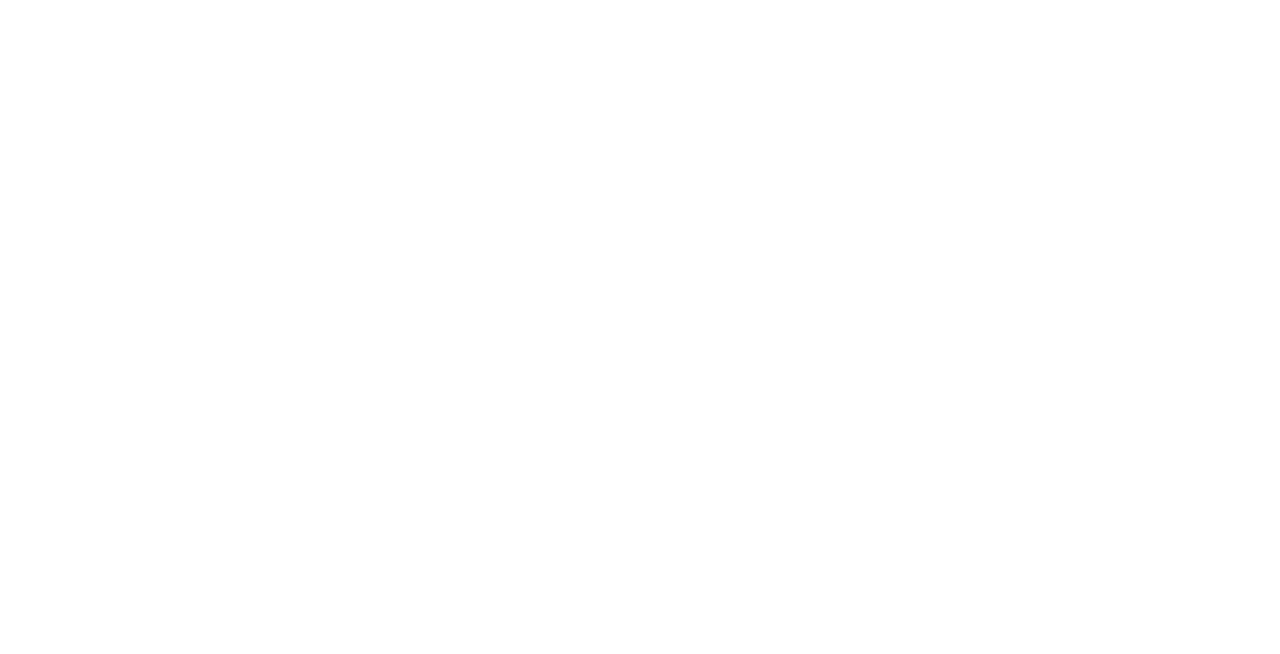
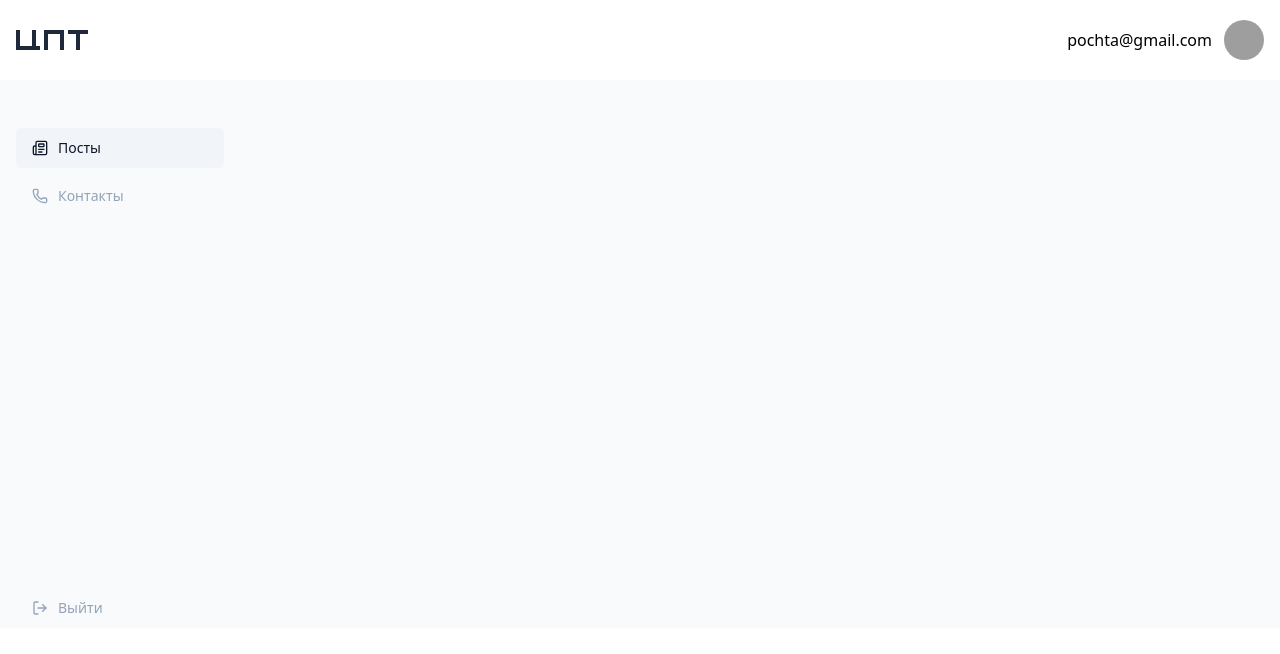
Before and after one commit to egorikk58/react-vite, a React (Vite) app: page /lead in a window 1280 px wide. Before the commit this address had no page. Shown: the top 654 px of the page. Built offline with nearby package versions, Linux system fonts and the light colour scheme; grey boxes are pictures that could not be loaded.

Commit message:
Все что успел до дд

```diff
--- a/package.json
+++ b/package.json
@@ -10,7 +10,7 @@
     "preview": "vite preview"
   },
   "dependencies": {
-    "@radix-ui/react-avatar": "^1.1.1",
+    "@radix-ui/react-avatar": "^1.1.2",
     "@radix-ui/react-label": "^2.1.0",
     "@radix-ui/react-slot": "^1.1.0",
     "class-variance-authority": "^0.7.1",
--- a/src/App.tsx
+++ b/src/App.tsx
@@ -1,5 +1,7 @@
 import Auth from "@/page/auth.tsx";
 import {Routes, Route} from "react-router"
+import Lead from "./page/lead";
+import Login from "./components/auth/login";
 
 
 
@@ -8,6 +10,8 @@ export default function App() {
         <div className={"w-full h-full bg-slate-50"}>
             <Routes>
                 <Route path="/auth/*" element={<Auth/>}/>
+                <Route path="/lead/*" element={<Lead/>}/>
+                <Route path="/" element={<Login/>}/>
             </Routes>
 
         </div>
--- a/src/components/auth/login.tsx
+++ b/src/components/auth/login.tsx
@@ -3,7 +3,7 @@ import {Input} from "@/components/ui/input.tsx";
 import {Button} from "@/components/ui/button.tsx";
 import {NavLink} from "react-router";
 
-const Login = () => {
+export default function Login(){
     return (
         <div className={"bg-slate-50 w-screen h-screen flex items-center justify-center"}>
             <div className={"w-[416px] box-border p-4 bg-white rounded-2xl flex flex-col gap-4"}>
@@ -28,5 +28,3 @@ const Login = () => {
         </div>
     );
 };
-
-export default Login;
--- /dev/null
+++ b/src/components/lead/Header.tsx
@@ -0,0 +1,21 @@
+// npx shadcn@latest add avatar
+import logo from "@/assets/logo.svg";
+import { Avatar, AvatarFallback, AvatarImage } from "@/components/ui/avatar.tsx";
+
+export default function Header(){
+    return (
+        <div className={"w-full h-20 bg-white sticky top-0 z-20"}>
+            <div className={"w-[1248px] h-full m-auto flex items-center justify-between"}>
+                <img src={logo} alt=""/>
+                <div className={"flex items-center gap-3"}>
+                    <span>pochta@gmail.com</span>
+                    <Avatar>
+                        <AvatarImage src="https://github.com/shadcn.png" />
+                        <AvatarFallback>CN</AvatarFallback>
+                    </Avatar>
+
+                </div>
+            </div>
+        </div>
+    );
+};
--- /dev/null
+++ b/src/components/lead/sidebar/sidebar.tsx
@@ -0,0 +1,15 @@
+import {Phone, Newspaper, LogOut} from "lucide-react";
+import SideButton from "./sidebutton";
+export default function Sidebar() {
+    return (
+        <div className={"w-52 h-[500px] sticky top-[128px] flex flex-col justify-between"}>
+            <div className={"flex flex-col gap-2"}>
+                <SideButton variation = {"active"} title={"Посты"} icon={<Newspaper/>}/>
+                <SideButton title={"Контакты"} icon={<Phone />}/>
+            </div>
+            <div>
+                <SideButton title={"Выйти"} icon={<LogOut />}/>
+            </div>
+        </div>
+    );
+};
--- /dev/null
+++ b/src/components/lead/sidebar/sidebutton.tsx
@@ -0,0 +1,30 @@
+import {Button} from "@/components/ui/button.tsx";
+import {NavLink} from "react-router";
+import {FC} from "react";
+
+interface SidebarButtonProps {
+    icon: JSX.Element;
+    title: string;
+    variation?: "default" | "active";
+}
+
+const SideButton: FC<SidebarButtonProps> = ({icon, title, variation}) => {
+    let btnStyle = "bg-transparent";
+    let spanStyle = "text-slate-400";
+
+    if (variation === "active") {
+        btnStyle = "bg-slate-100";
+        spanStyle = "text-slate-900";
+    }
+
+    return (
+        <NavLink to={"/"}>
+            <Button variant={"ghost"} className={"w-full h-10 py-3 px-4 flex gap-2.5 justify-start " + btnStyle}>
+                <span className={spanStyle}>{icon}</span>
+                <span className={"font-medium " + spanStyle}>{title}</span>
+            </Button>
+        </NavLink>
+    );
+};
+
+export default SideButton;
--- a/src/main.tsx
+++ b/src/main.tsx
@@ -1,13 +1,8 @@
-import { StrictMode } from 'react'
 import { createRoot } from 'react-dom/client'
 import './index.css'
-import {Input} from './components/ui/input.tsx'
 
-import Register from './components/auth/register.tsx'
-import Login from './components/auth/login.tsx'
 import {BrowserRouter} from "react-router-dom";
 import App from './App.tsx'
-
 createRoot(document.getElementById('root')!).render(
   <BrowserRouter>
     <App/>
--- a/src/page/auth.tsx
+++ b/src/page/auth.tsx
@@ -2,7 +2,7 @@ import Register from "@/components/auth/register.tsx";
 import Login from "@/components/auth/login.tsx";
 import { Routes, Route } from "react-router";
 
-const Auth = () => {
+export default function Auth() {
     return (
         <div className={"w-full h-full"}>
             <Routes>
@@ -12,5 +12,3 @@ const Auth = () => {
         </div>
     );
 };
-
-export default Auth;
--- /dev/null
+++ b/src/page/lead.tsx
@@ -0,0 +1,16 @@
+import Header from "@/components/lead/Header";
+import Sidebar from "@/components/lead/sidebar/sidebar";
+
+export default function Lead(){
+    return (
+        <div className={"h-full"}>
+            <Header />
+            <div className="bg-[#F8FAFC]">
+                <div className={"w-[1248px] h-full flex items-start m-auto gap-8 mt-12"}>
+                    <Sidebar/>
+                </div>
+            </div>
+        </div>
+
+    );
+};
--- a/tailwind.config.js
+++ b/tailwind.config.js
@@ -2,7 +2,22 @@
 
 module.exports = {
   content: ["./index.html", "./src/**/*.{ts,tsx,js,jsx,html}"],
-  theme: {},
+  theme: {
+  	extend: {
+  		colors: {
+  			sidebar: {
+  				DEFAULT: 'hsl(var(--sidebar-background))',
+  				foreground: 'hsl(var(--sidebar-foreground))',
+  				primary: 'hsl(var(--sidebar-primary))',
+  				'primary-foreground': 'hsl(var(--sidebar-primary-foreground))',
+  				accent: 'hsl(var(--sidebar-accent))',
+  				'accent-foreground': 'hsl(var(--sidebar-accent-foreground))',
+  				border: 'hsl(var(--sidebar-border))',
+  				ring: 'hsl(var(--sidebar-ring))'
+  			}
+  		}
+  	}
+  },
   plugins: [require("tailwindcss-animate")],
   darkMode: ["class"],
 }
--- /dev/null
+++ b/versel.json
@@ -0,0 +1,3 @@
+{
+    "routes": [{ "src": "/[^.]+", "dest": "/", "status": 200 }]
+}
```
Also changed, not shown: src/assets/logo.svg (added), src/index.css (line endings or trailing spaces), 1 other file (tests, documents, lock files or other folders).
